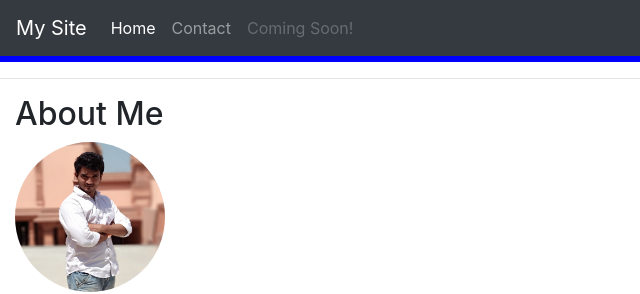
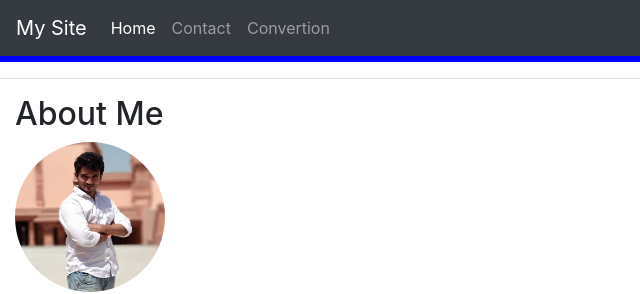
Before and after one commit to S534929/aboutme, a plain HTML site: page index.html in a window 1280 px wide. Shown: the top 294 px of the page, 0-640 px from the left. Drawn offline with nearby package versions, Linux system fonts and the light colour scheme.

Commit message:
index change

```diff
--- a/index.html
+++ b/index.html
@@ -35,7 +35,7 @@
           <a class="nav-link" href="contact.html">Contact</a>
         </li>
         <li class="nav-item">
-          <a class="nav-link disabled" href="#">Coming Soon!</a>
+          <a class="nav-link" href="conversion.html">Convertion</a>
         </li>
       </ul>
       <form class="form-inline mt-2 mt-md-0">
```
